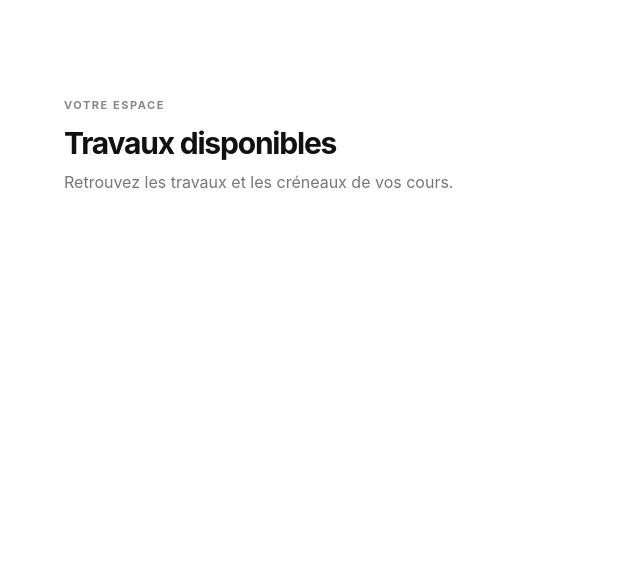
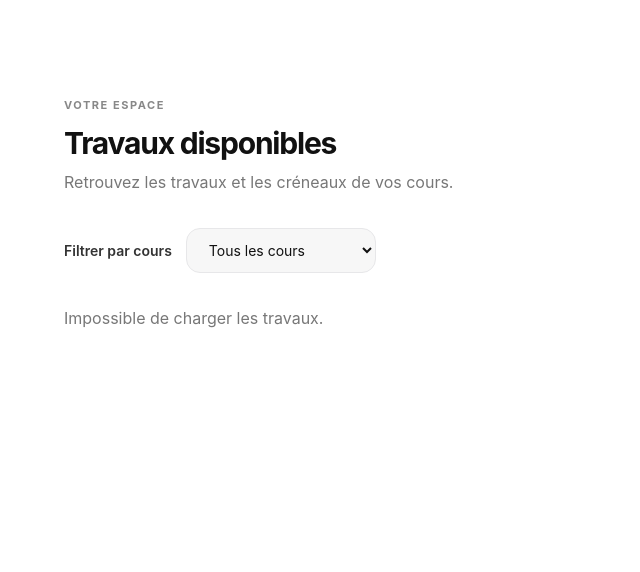
Before and after one commit to Sara-Belhadj/dex-fullstack, a PHP site: page / in a window 1280 px wide. Shown: the part 818-1390 px from the top of the page, without its empty margins (0-640 px from the left). Run offline with PHP 8.4, Linux system fonts and the light colour scheme; some libraries are stand-ins or nearby versions.

Commit message:
Add course filtering

```diff
--- a/site/css/style.css
+++ b/site/css/style.css
@@ -5,6 +5,10 @@
     --text-secondary: #777777;
     --accent: #111111;
     --border: #e7e7e9;
+}
+
+html {
+    scroll-behavior: smooth;
 }
 
 * {
@@ -392,6 +396,12 @@ footer {
     }
 }
 
+@media (prefers-reduced-motion: reduce) {
+    html {
+        scroll-behavior: auto;
+    }
+}
+
 @media (max-width: 600px) {
     main {
         padding: 56px 24px;
@@ -448,6 +458,41 @@ footer {
         padding: 9px 12px;
         font-size: 11px;
     }
+}
 
+.course-filter {
+    display: flex;
+    align-items: center;
+    gap: 14px;
+    margin-bottom: 32px;
+}
 
+.course-filter label {
+    font-size: 14px;
+    font-weight: 600;
+    color: #333;
 }
+
+.course-filter select {
+    padding: 12px 18px;
+    min-width: 190px;
+    border: 1px solid #e7e7e9;
+    border-radius: 14px;
+    background: #f7f7f7;
+    color: #111;
+    font-family: inherit;
+    font-size: 14px;
+    cursor: pointer;
+    outline: none;
+    transition: border-color 0.2s ease, background 0.2s ease;
+}
+
+.course-filter select:hover {
+    background: #eee;
+}
+
+.course-filter select:focus-visible {
+    border-color: #a88b80;
+    outline: 2px solid #a88b80;
+    outline-offset: 2px;
+}
--- a/site/index.php
+++ b/site/index.php
@@ -51,13 +51,26 @@ $pageTitle = "Accueil - Dex";
             </div>
 
             <div id="app">
+                <div class="course-filter">
+                    <label for="cours">Filtrer par cours</label>
+
+                    <select id="cours" v-model="coursSelectionne">
+                        <option value="">Tous les cours</option>
+
+                        <option v-for="cours in coursDisponibles"
+                                :key="cours"
+                                :value="cours">
+                            {{ cours }}
+                        </option>
+                    </select>
+                </div>
                 <!-- Message pendant le chargement -->
                     <p v-if="chargement" class="loading-message">Chargement des travaux...</p>
                     <!-- Message si une erreur survient -->
                     <p v-else-if="erreur" class="error-message">{{ erreur }}</p>
                 <div class="works-grid" v-else>
 
-                    <article class="work-card" v-for="travail in travaux" :key="travail.id">
+                    <article class="work-card" v-for="travail in travauxFiltres" :key="travail.id">
                         <div class="work-card-content">
                             <span class="course-badge">{{ travail.cours_id }}</span>
                             <h3>{{ travail.titre }}</h3>
--- a/site/js/app.js
+++ b/site/js/app.js
@@ -3,16 +3,37 @@ const { createApp } = Vue;
 createApp({
     data() {
         return {
-            travaux: []
+            travaux: [],
+            coursSelectionne: "",
+            chargement: true,
+            erreur: ""
         };
+    },
+
+    computed: {
+        coursDisponibles() {
+            return [...new Set(this.travaux.map(travail => travail.cours_id))];
+        },
+
+        travauxFiltres() {
+            if (!this.coursSelectionne) {
+                return this.travaux;
+            }
+
+            return this.travaux.filter(
+                travail => travail.cours_id === this.coursSelectionne
+            );
+        }
     },
 
     async mounted() {
         try {
             this.travaux = await getTravaux();
-            console.log("Travaux chargés :", this.travaux);
         } catch (error) {
-            console.error("Erreur de chargement :", error);
+            this.erreur = "Impossible de charger les travaux.";
+            console.error(error);
+        } finally {
+            this.chargement = false;
         }
     }
 }).mount("#app");
```
